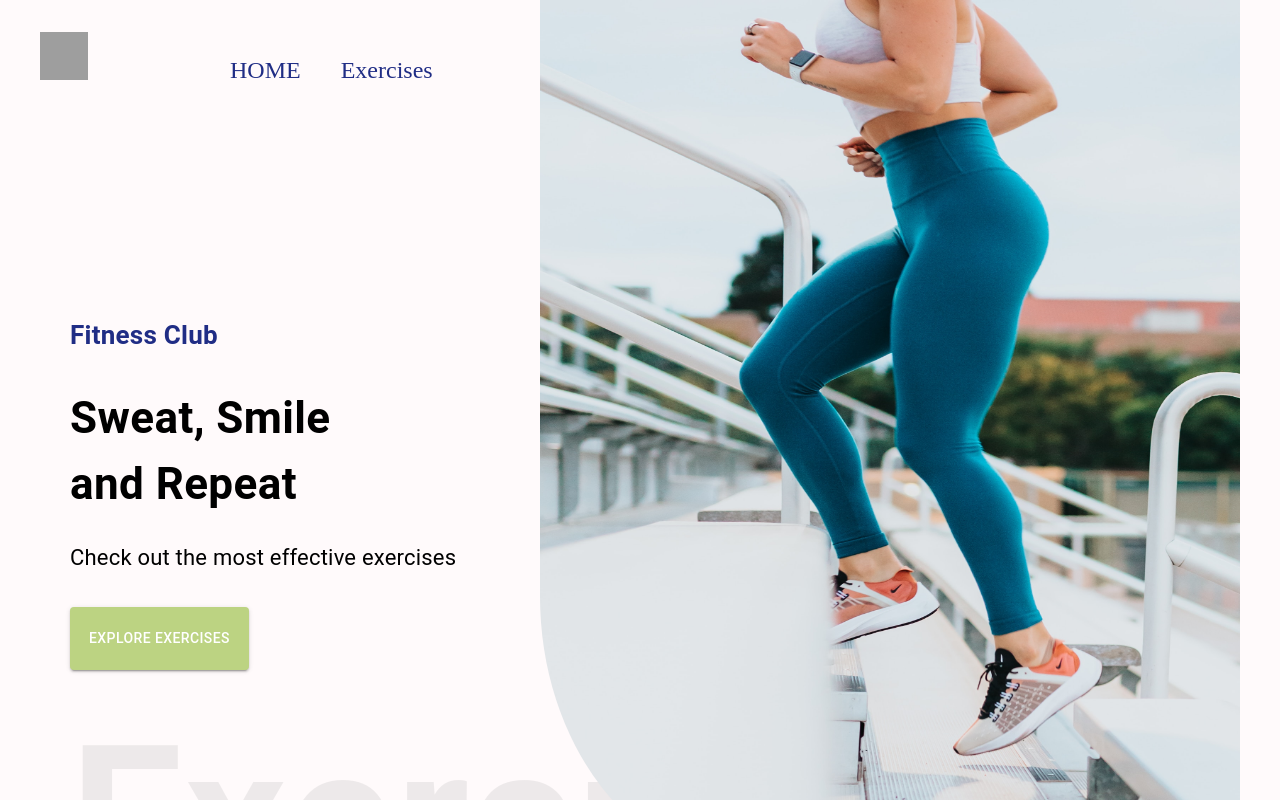
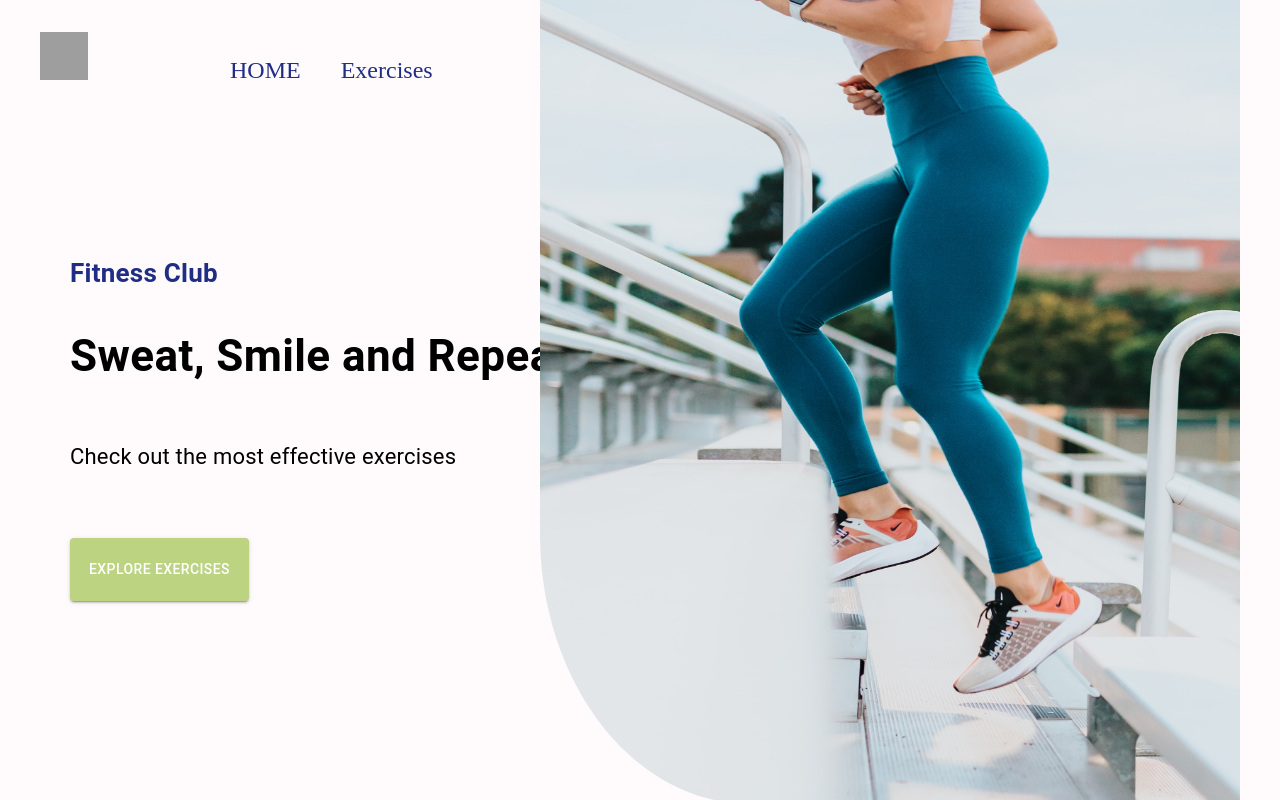
Before and after one commit to AnnaBilokon/Fitness-project, a React (Create React App) app: page / in a window 1280 px wide. Shown: the top 800 px of the page. Built offline with nearby package versions, Linux system fonts and the light colour scheme; no server answers; grey boxes are pictures that could not be loaded.

Commit message:
update css properties

```diff
--- a/src/components/HeroBanner.js
+++ b/src/components/HeroBanner.js
@@ -1,12 +1,12 @@
 import React from 'react';
-import { Box, Stack, Typography, Button } from '@mui/material';
-import HeroBannerImage from '../assets/assets/images/HeroBannerImage.jpg'
+import { Box, Typography, Button } from '@mui/material';
+import HeroBannerImage from '../assets/assets/images/HeroBannerImage.jpg';
 
 
 const HeroBanner = () => {
   return (
 	<Box sx={{
-		mt:{lg:'212px', xs:'70px'},
+		mt:{lg:'150px', xs:'70px'},
 		ml: {sm:'50px'}
 	}}position='relative' p='20px'>
 		<Typography color='#202d85'
@@ -16,12 +16,12 @@ const HeroBanner = () => {
 		</Typography>
 	  <Typography fontWeight={700}
 	  sx={{fontSize:{lg:'44px', xs:'40px'}}}
-	  mb='23px' mt='30px'
+	  mb='50px' mt='30px'
 	  >
-		Sweat, Smile <br/> and Repeat
+		Sweat, Smile  and Repeat
 	  </Typography>
 	  <Typography fontSize='22px'
-	  lineHeight='35px' mb={4}>
+	  lineHeight='35px' mb={8}>
 		Check out the most effective exercises
 	  </Typography>
 	  <Button variant='contained'
@@ -35,7 +35,8 @@ const HeroBanner = () => {
 	  color='#aaaaaa'
 	  sx={{
 		opacity:0.2,
-		display: {lg: 'block', xs: 'none'}
+		display: {lg: 'block', xs: 'none'},
+		mt:'155px'
 	  }}
 	  fontSize='200px'
 	  >
```
